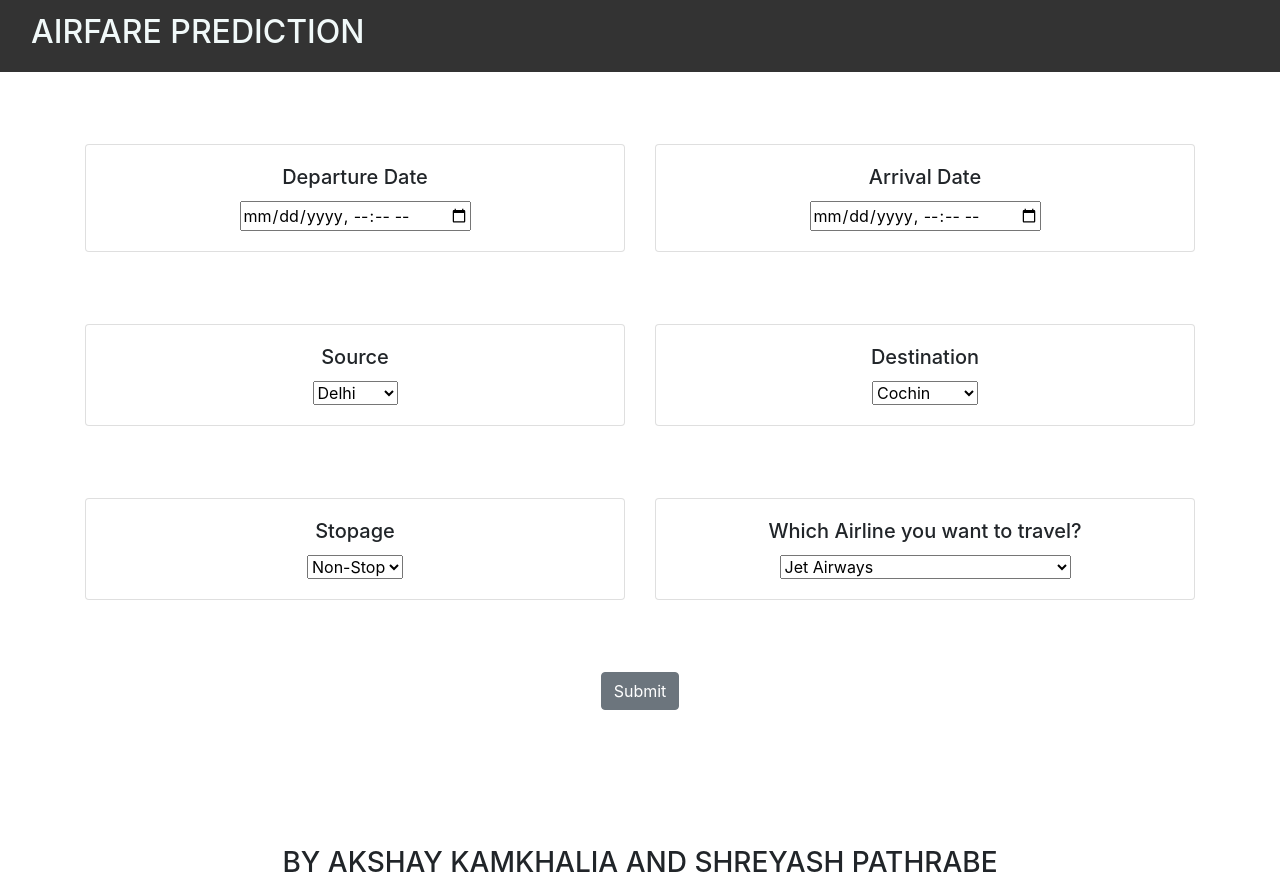
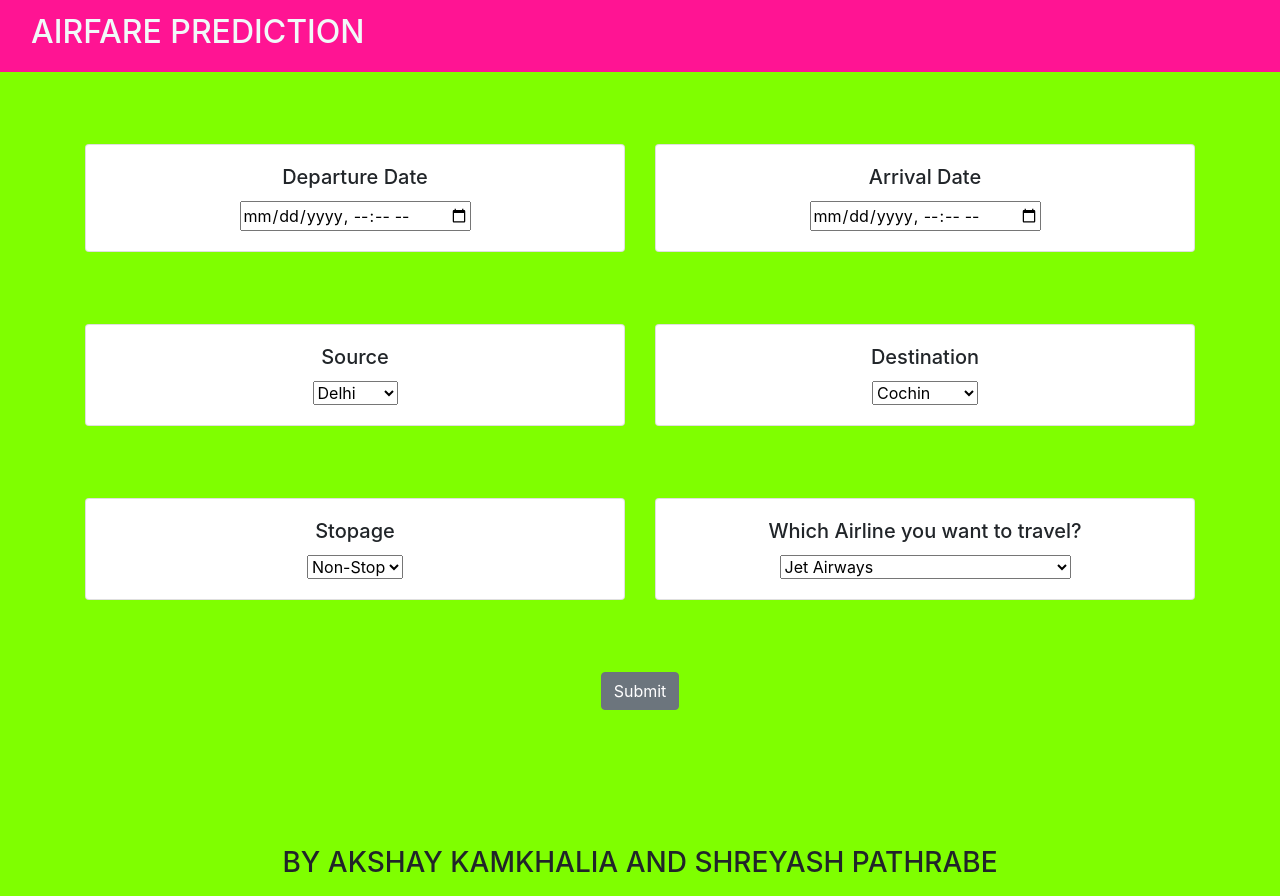
Before and after one commit to akshaykamkhalia/Flight-Price-Prediction, a Flask app: page / in a window 1280 px wide. Run offline with Flask 2, Linux system fonts and the light colour scheme; parts of the project's set-up code (start-up, migrations or seed data) failed here and were passed over; some libraries are stand-ins or nearby versions.

Commit message:
make it better

```diff
--- a/static/css/styles.css
+++ b/static/css/styles.css
@@ -1,10 +1,10 @@
 body {
-    background: linear-gradient(120deg, ##FF1493 60%, #ffed4b 60%);
+    background-color: #7FFF00;
     text-align: center;
 }
 
 .navbar {
-    background-color: #333333;
+    background-color: #FF1493;
 }
 
 a {
```
Also changed, not shown: 1 other file.
